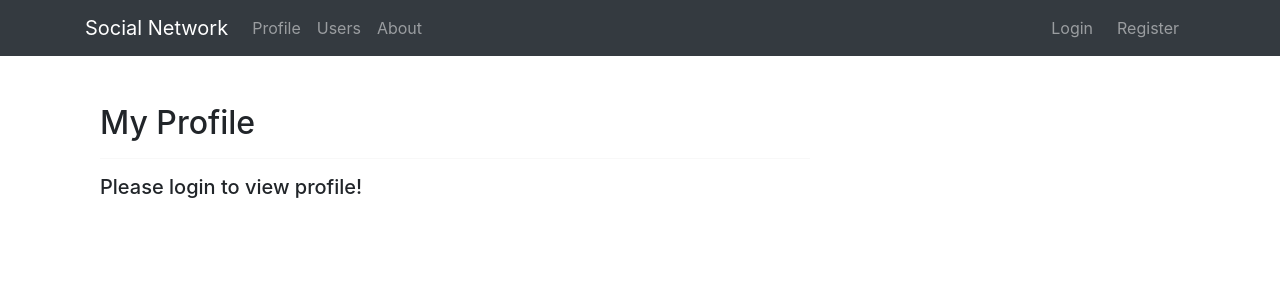
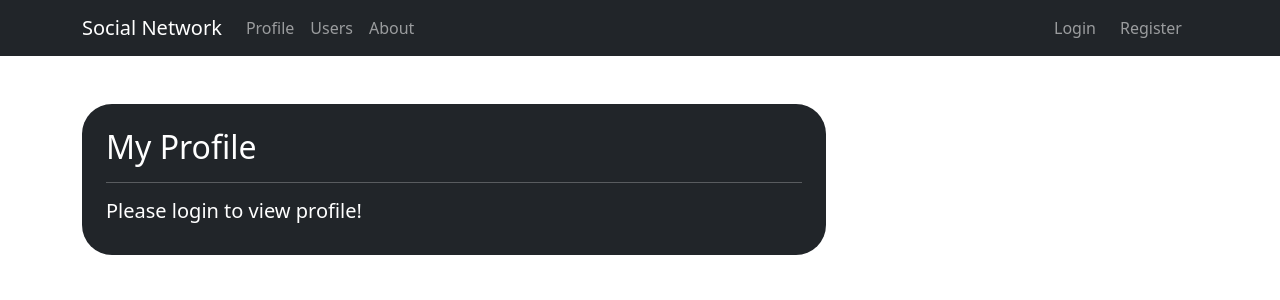
Before and after one commit to ignorento/social-network, a Flask app: page /profile in a window 1280 px wide. Shown: the top 300 px of the page. Run offline with Flask 3, Linux system fonts and the light colour scheme; some libraries are stand-ins or nearby versions.

Commit message:
upgrade profile.html

```diff
--- a/app/templates/profile.html
+++ b/app/templates/profile.html
@@ -7,12 +7,19 @@
 <head>
     <title>My Profile</title>
     <!-- Подключение CSS-файла Bootstrap -->
-    <link rel="stylesheet" href="https://maxcdn.bootstrapcdn.com/bootstrap/4.5.2/css/bootstrap.min.css">
+    <link href="https://cdn.jsdelivr.net/npm/bootstrap@5.3.0-alpha2/dist/css/bootstrap.min.css" rel="stylesheet"
+          integrity="sha384-aFq/bzH65dt+w6FI2ooMVUpc+21e0SRygnTpmBvdBgSdnuTN7QbdgL+OapgHtvPp" crossorigin="anonymous">
+    <style>
+    /* CSS-код с настройками округления углов */
+    .custom-rounded {
+      border-radius: 30px; /* Измените значение радиуса на ваше усмотрение */
+    }
+  </style>
 </head>
 <body>
     <div class="container mt-5">
         <div class="row">
-            <div class="col-md-8">
+            <div class="col-md-8 bg-dark custom-rounded text-white p-4">
                 <h2>My Profile</h2>
                 <hr>
                 {% if current_user.is_authenticated %}
```
